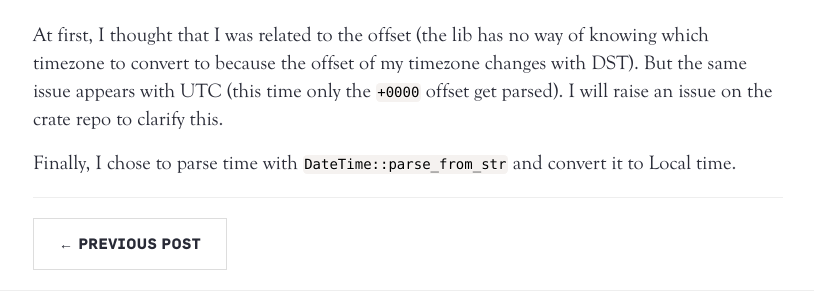
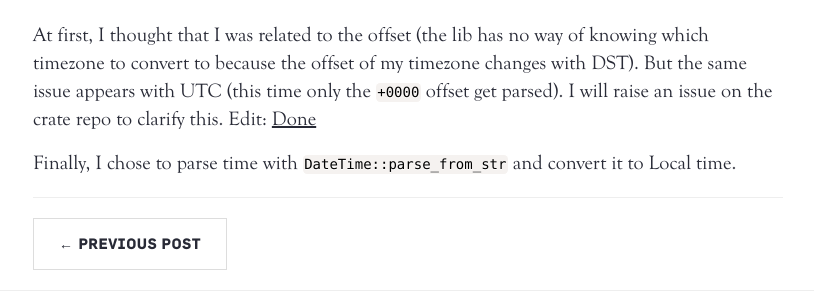
Before and after one commit to achntrl/achntrl.github.io, a Jekyll site: the page built from _posts/2018-05-23-100_days_of_rust.markdown, in a window 1280 px wide and 900 px high, scrolled down 6425 px. Shown: the part 350-650 px from the top of the window, without its empty margins (232-1046 px from the left). Built offline with Jekyll 4.4.1, drawn with Linux system fonts in a browser that asks for light colours; nearby versions of some CDN libraries; comment, search, counter and statistics services are not loaded; some of the changed text lies outside the part shown.

Commit message:
100 days of Rust: Day 12 updated

```diff
--- a/_posts/2018-05-23-100_days_of_rust.markdown
+++ b/_posts/2018-05-23-100_days_of_rust.markdown
@@ -290,6 +290,6 @@ that I live in a UTC+2 timezone
 At first, I thought that I was related to the offset (the lib has no way of knowing which
 timezone to convert to because the offset of my timezone changes with DST). But the same
 issue appears with UTC (this time only the `+0000` offset get parsed). I will raise an
-issue on the crate repo to clarify this.
+issue on the crate repo to clarify this. Edit: [Done](https://github.com/chronotope/chrono/issues/255)
 
 Finally, I chose to parse time with `DateTime::parse_from_str` and convert it to Local time.
```
Also changed, not shown: other parts of _posts/2018-05-23-100_days_of_rust.markdown (+1 -1 lines).
